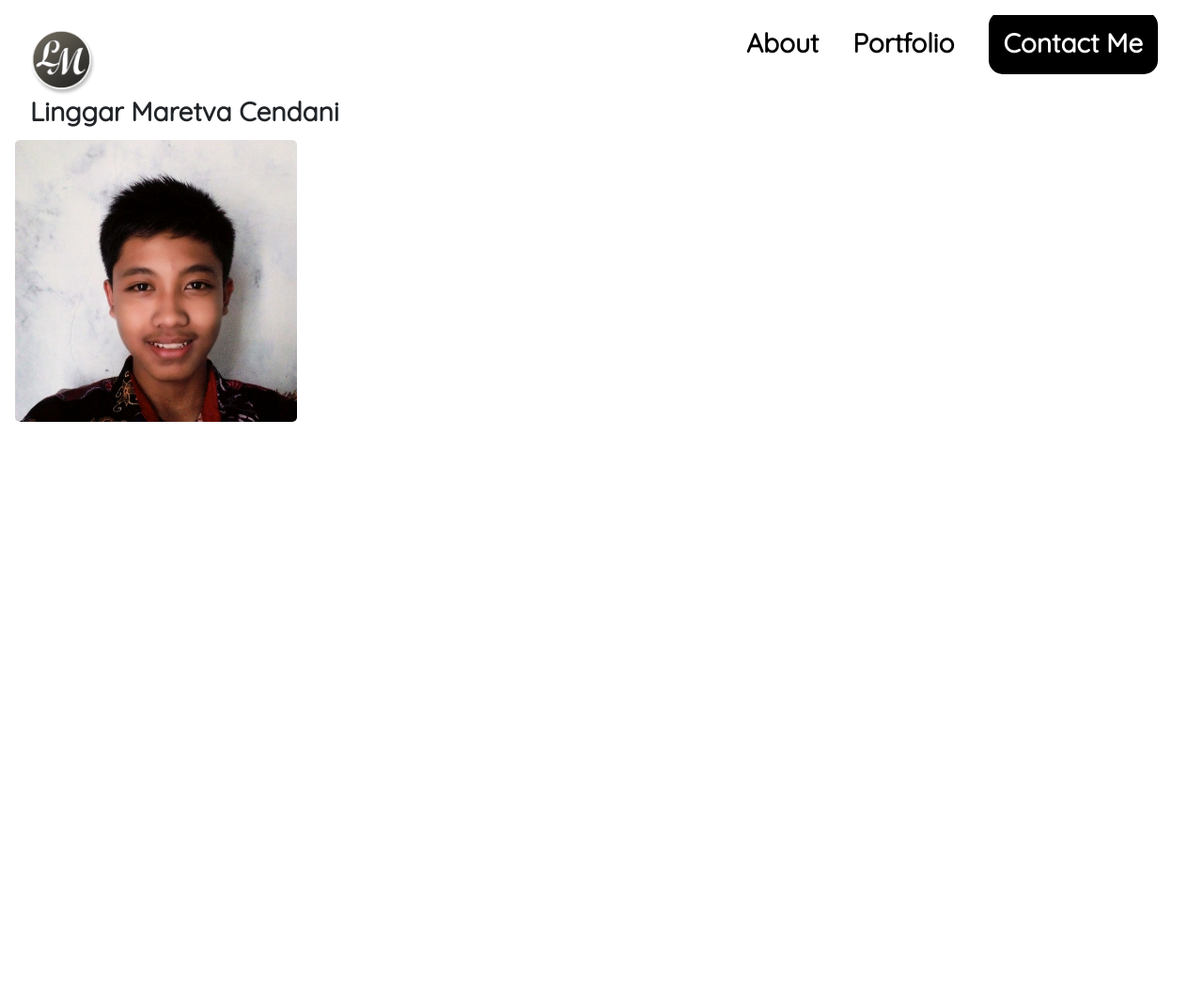
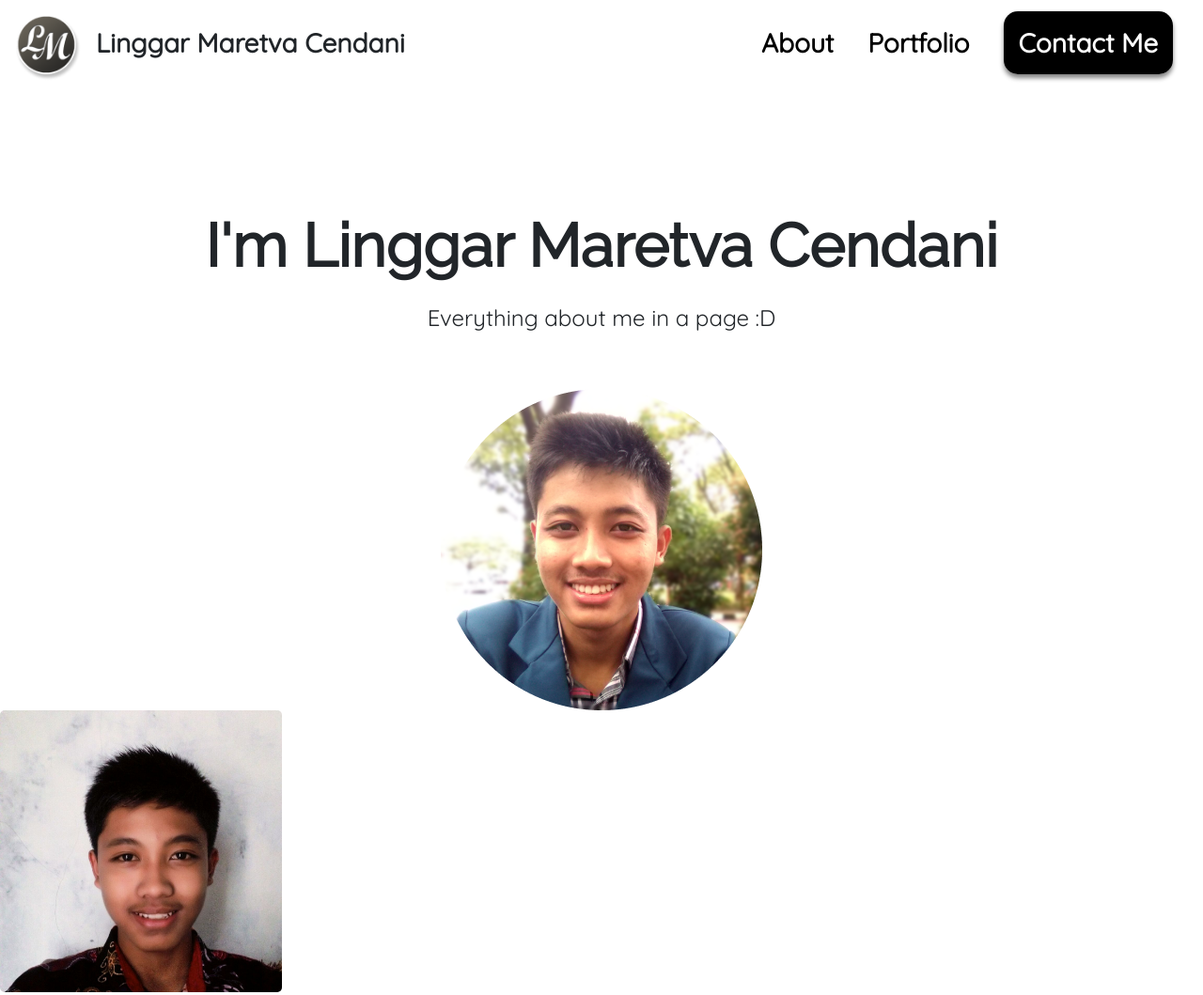
Before and after one commit to LinggarM/LinggarM.github.io, a PHP site: page / in a window 1280 px wide. Shown: the whole page at 94% size. Before the commit the page ends 449 px from the top, so only its background shows below. Run offline with PHP 8.4, Linux system fonts and the light colour scheme.

Commit message:
Header, Navigation, and Main

```diff
--- a/css/style.css
+++ b/css/style.css
@@ -127,4 +127,21 @@ table {
   }
 }
 
-body {padding:16px}
+#wrapper {}
+#headerbox {width:100%;display:block;overflow: auto;padding:16px 0}
+#header {padding:0 16px}
+#header img {width:70px;height:70px;float: left}
+#header .title {font-family: "Quicksand", sans-serif; font-weight: bold; font-size:28px;float: left; padding:16px 16px}
+#navigation {float: right; padding:16px 16px}
+#navigation ul {}
+#navigation li {display: inline; margin: 16px; }
+#navigation a {color: #000; font-family: "Quicksand", sans-serif; font-weight: bold; font-size:28px; text-decoration:none}
+#navigation a:hover {text-decoration: underline;}
+#navigation a.contact-me {background:#000; border-radius:15px; padding:16px; color: #fff; }
+.contact-me{box-shadow: 0px 4px 5px grey;}
+.contact-me:hover{box-shadow: 0px 4px 10px grey;}
+#navigation a.contact-me:hover {text-decoration: none}
+#main{width:100%;margin-top: 128px}
+#main h1{font-family: "Raleway", sans-serif; font-weight: bold; font-size:64px;text-align: center}
+#main p{font-family: "Quicksand", sans-serif; font-size:24px;text-align: center; margin-top: 32px}
+#main img{display: block; margin: auto; margin-top: 64px}
--- a/index.html
+++ b/index.html
@@ -19,20 +19,6 @@
   </head>
   <body>
   <div id="wrapper">
-	<style>
-		#wrapper {}
-		#headerbox {width: 100%; padding: 16px; overflow: auto;}
-		#header {float: left}
-		#header img {width:70px;height:70px;}
-		#header .title {font-family: "Quicksand", sans-serif; font-weight: bold; font-size:28px}
-		#navigation {float: right; }
-		#navigation ul {}
-		#navigation li {display: inline; margin: 16px}
-		#navigation a {color: #000; font-family: "Quicksand", sans-serif; font-weight: bold; font-size:28px; text-decoration:none}
-		#navigation a:hover {text-decoration: underline;}
-		#navigation a.contact-me {background:#000; border-radius:15px; padding:16px; color: #fff; box-shadow: 5px 10px;}
-		#navigation a.contact-me:hover {text-decoration: none}
-	</style>
 	<div id="headerbox">
 		<div id="header">
 			<a href="/"><img src="images/LM Logo.png"/></a>
@@ -45,6 +31,11 @@
 				<li><a class="contact-me" href="">Contact Me</a></li>
 			</ul>
 		</div>
+	</div>
+	<div id="main">
+		<h1>I'm Linggar Maretva Cendani</h1>
+		<p>Everything about me in a page :D</p>
+		<img src="images/My Photo.png"/>
 	</div>
 
 
```
